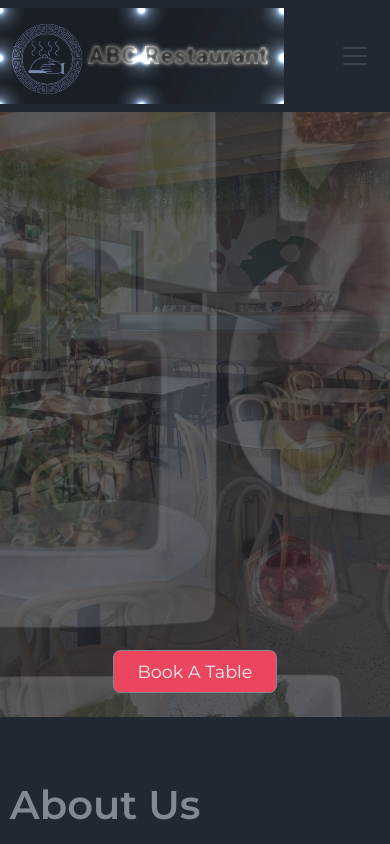
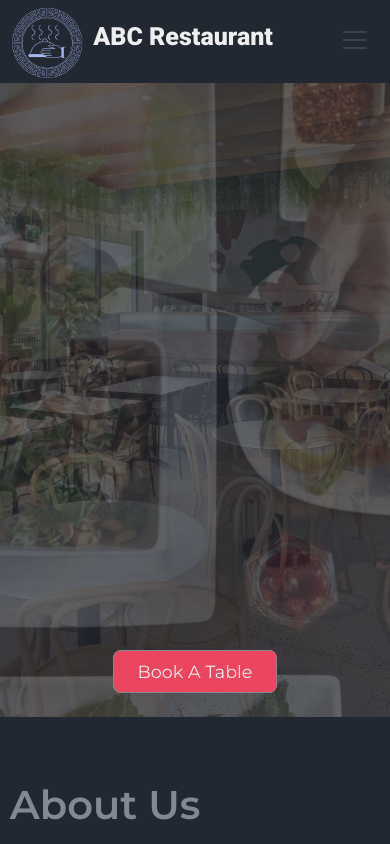
Before and after one commit to DhakalArjun/jab23-fsd07-wd-iproject-restaurant-ws, a plain HTML site: page index.html in a window 390 px wide. Shown: the top 844 px of the page. Drawn offline with nearby package versions, Linux system fonts and the light colour scheme.

Commit message:
all code for animantion behind log and logo text are commented as it is not working correctly in some smart phones eg. Iphone 11pro max

```diff
--- a/css/styles.css
+++ b/css/styles.css
@@ -58,8 +58,14 @@ h3 {
 /* navigation bar */
 .my-navbar-bg {
   background: var(--bg-color1);
-  /* padding: 0; */
-  padding-right: 0.5rem;
+  padding: 0 2rem 3px;
+}
+
+@media screen and (max-width: 500px) {
+  .my-navbar-bg {
+    padding: 0 0.5rem 3px;
+    /* it because due to long logo text, there may not be enough space for toggle icon */
+  }
 }
 
 .my-navbar-header {
@@ -116,14 +122,6 @@ h3 {
 }
 
 /* ========================================================== text animantion */
-.neon-wrapper {
-  height: 100%;
-  align-items: center;
-  background-color: var(--col-heavy);
-  padding: 0.5rem 1rem 0.5rem 0.5rem;
-  left: 2rem;
-}
-
 .logo-txt {
   color: var(--col-light);
   font-size: 25px;
@@ -131,14 +129,23 @@ h3 {
   font-family: var(--font2);
 }
 
-.logo-txt::before {
+/* text animation part is commented for now as it is not working correctly in few smart phone eg. Iphone 11Pro max */
+
+/* .logo-txt::before {
   content: "ABC Restaurant";
   position: absolute;
   mix-blend-mode: difference;
   filter: blur(2px);
-}
+} */
+/* .neon-wrapper {
+  height: 100%;
+  align-items: center;
+  background-color: var(--col-heavy);
+  padding: 0.5rem 1rem 0.5rem 0.5rem;
+  left: 2rem;
+} */
 
-.gradient {
+/* .gradient {
   background: linear-gradient(
     114.5793deg,
     rgb(121, 122, 121) 48.92708%,
@@ -150,32 +157,29 @@ h3 {
   width: 100%;
   height: 100%;
   mix-blend-mode: multiply;
-}
+} */
 
-.dodge {
+/* .dodge {
   background: radial-gradient(circle, white, #292b2c 35%) center/25% 25%;
   position: absolute;
   top: -100%;
   left: -100%;
   right: 0;
   bottom: 0;
-  /* z-index: -1; */
-
   mix-blend-mode: color-dodge;
   animation: dodge-area 2s linear infinite;
-}
+} */
 
-@keyframes dodge-area {
+/* @keyframes dodge-area {
   to {
-    /* transform: translateX(50%); */
-    transform: translate(50%, 2%);
+    transform: translate(50%, 50%);
   }
-}
-.neon-wrapper {
+} */
+/* .neon-wrapper {
   display: inline-flex;
   filter: brightness(130%);
   overflow: hidden;
-}
+} */
 /* ========================================================== footer  */
 #my-footer {
   background: var(--bg-color1);
--- a/index.html
+++ b/index.html
@@ -41,8 +41,9 @@
                 alt="logo image"
               />
               <span class="logo-txt">ABC Restaurant</span>
-              <span class="gradient"></span>
-              <span class="dodge"></span>
+              <!-- gradient and dodge is used for text animation but is commented for now as it is not working in few smart phone eg. Iphone 11Pro max  -->
+              <!-- <span class="gradient"></span>
+              <span class="dodge"></span> -->
             </div>
           </a>
           <button
```
